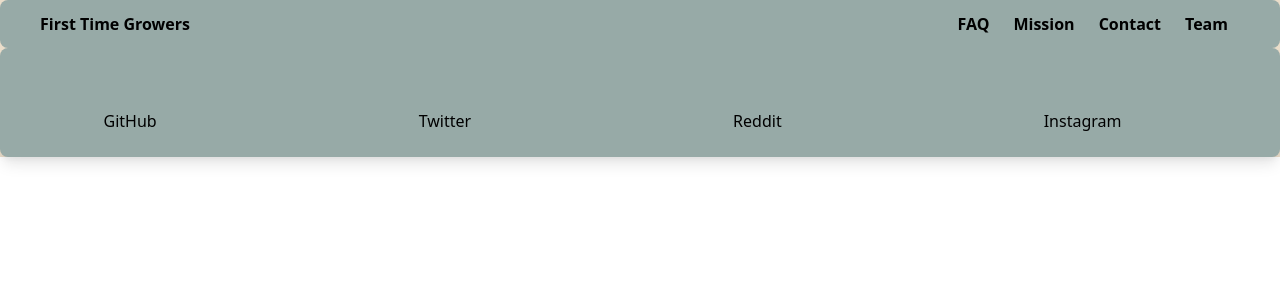
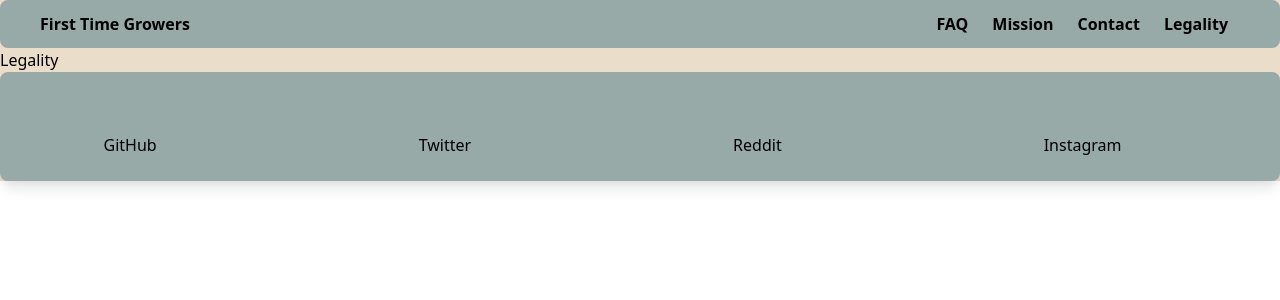
Before and after one commit to ChrisJRamirez/FirstTimeGrowers, a React (Create React App) app: page /legality in a window 1280 px wide. Shown: the top 300 px of the page. Built offline with nearby package versions, Linux system fonts and the light colour scheme; some icons are missing.

Commit message:
removed tTeam and added Legality, dropped in weed map to assets

```diff
--- a/src/App.js
+++ b/src/App.js
@@ -10,6 +10,7 @@ import HarvestingCuring from './views/HarvestingCuring';
 import Seed from './views/Seed';
 import Header from './components/Header';
 import Footer from './components/Footer';
+import Legality from './views/Legality'
 
 
 import { Routes, Route } from 'react-router-dom';
@@ -35,6 +36,7 @@ function App() {
           <Route path='/fans-airflow' element={<FansAirflow />}></Route>
           <Route path='/harvesting-curing' element={<HarvestingCuring />}></Route>
           <Route path='/seed' element={<Seed />}></Route>
+          <Route path='/legality' element={<Legality />}></Route>
         </Routes>
         <Footer />
       </div>
--- a/src/components/Header.js
+++ b/src/components/Header.js
@@ -19,9 +19,9 @@ const Header = (props) => {
       to: 'contact',
     },
     {
-      name: 'Team',
+      name: 'Legality',
       logo: '',
-      to: 'team',
+      to: 'legality',
     },
   ];
 
--- /dev/null
+++ b/src/views/Legality.js
@@ -0,0 +1,11 @@
+const Legality = (props) => {
+  return (
+  <div>
+    <div>
+      Legality
+    </div>
+  </div>
+  )
+};
+
+export default Legality;
```
Also changed, not shown: src/assets/WeedLegalityMap.png (added).
